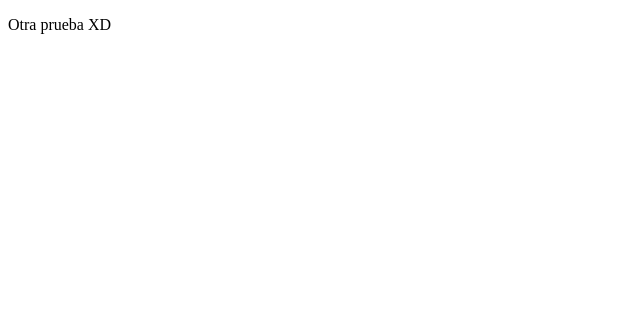
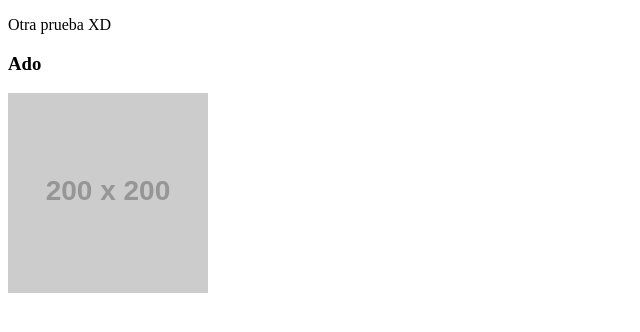
Before and after one commit to ad0cid/ej-test, a plain HTML site: page index.html in a window 1280 px wide. Shown: the whole page, without its empty margins (0-640 px from the left). Drawn offline with Linux system fonts and the light colour scheme; placeholder pictures from the web are drawn by us.

Commit message:
agregue encabezado e imagen

```diff
--- a/index.html
+++ b/index.html
@@ -6,5 +6,9 @@
 </head>
 <body>
 	<p>Otra prueba XD</p>
+	<div>
+		<h3>Ado</h3>
+		<img src="https://dummyimage.com/200/200" alt="">
+	</div>
 </body>
 </html>
```
